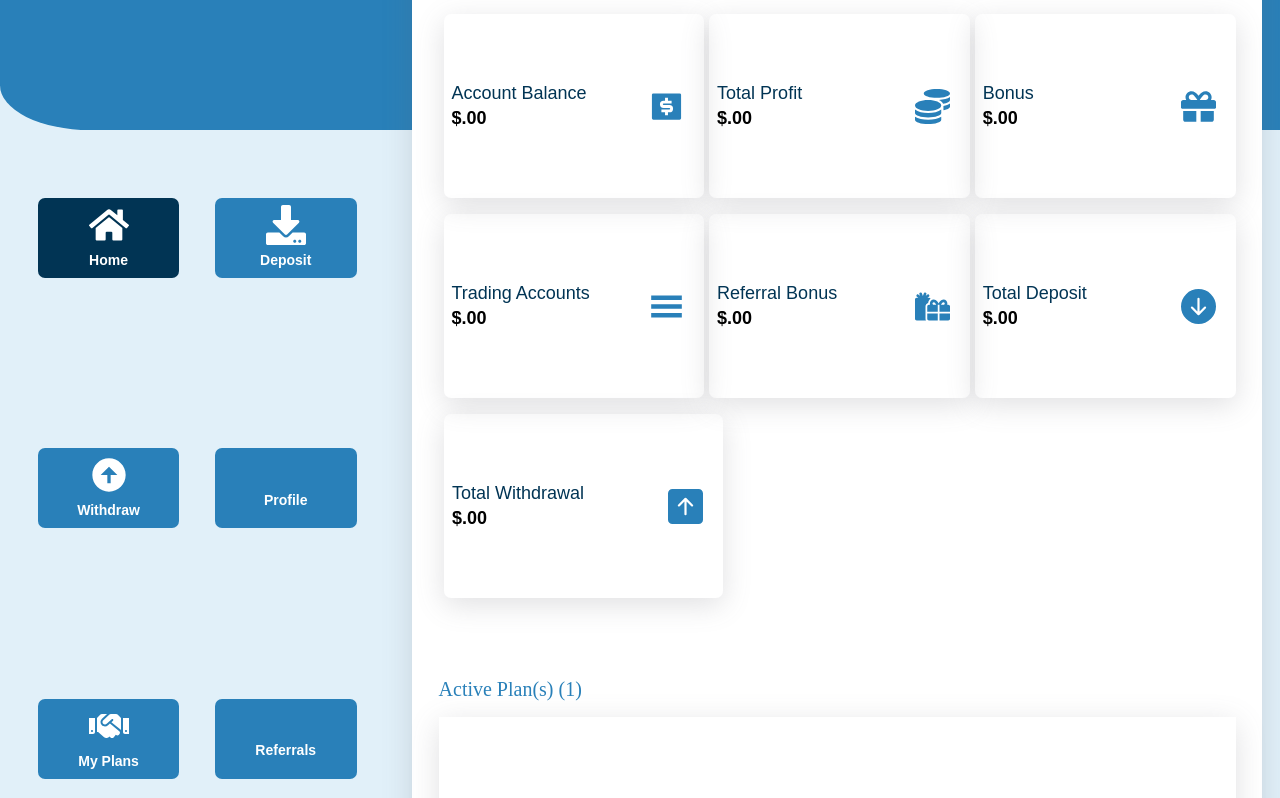
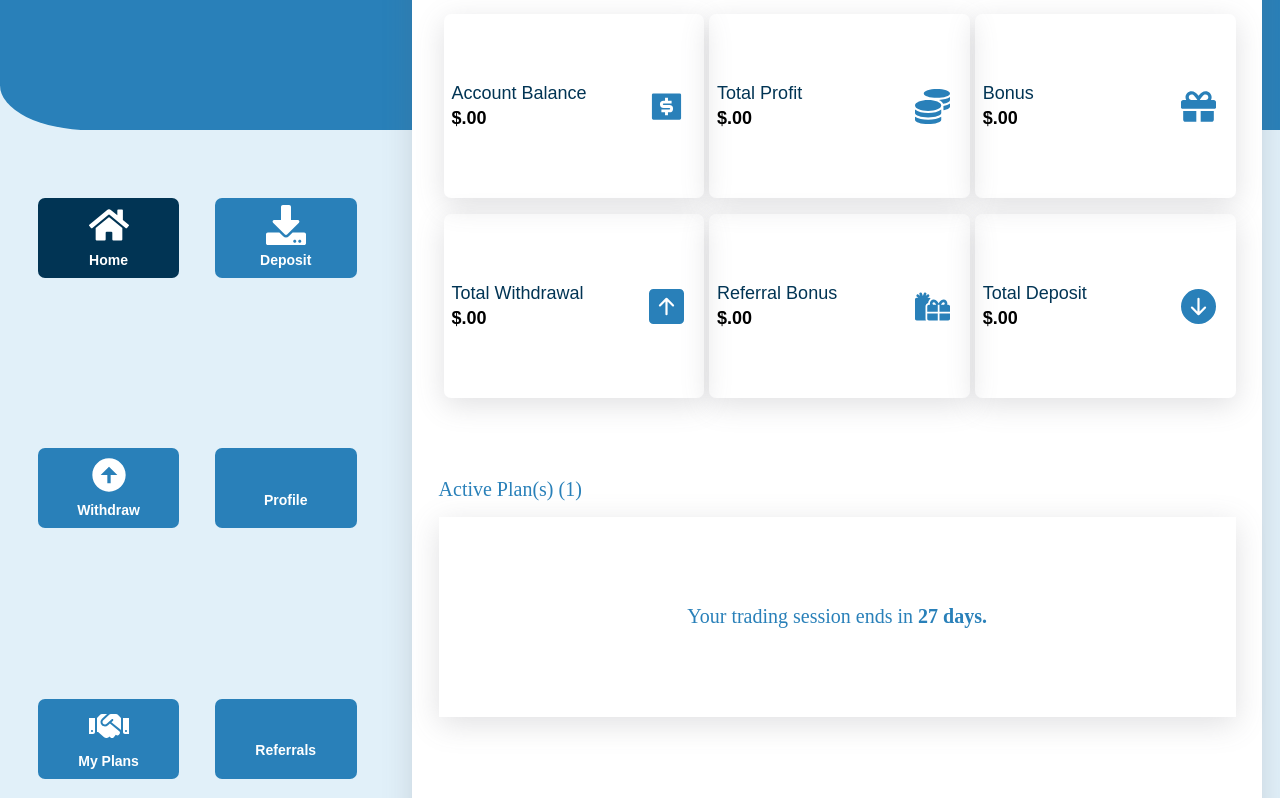
Before and after one commit to EbukaNweje/whitebitsite, a React (Vite) app: page /#/userDashboard/1 in a window 1280 px wide. Shown: the part 510-1308 px from the top of the page. Built offline with nearby package versions, Linux system fonts and the light colour scheme; no server answers; some icons are missing.

Commit message:
Fix Code

```diff
--- a/src/components/dashboard/DashBoard/WelcomePage.jsx
+++ b/src/components/dashboard/DashBoard/WelcomePage.jsx
@@ -90,7 +90,7 @@ const WelcomePage = ({myPlans, myHome}) => {
 
                     <PaymentBoxdiv>
                         <PaymentBox>
-                        <Div> <TextDive><Span>Trading Accounts</Span> <p>${data?.tradingAccounts}.00</p></TextDive> <GiHamburgerMenu  style={{marginRight: "20px", fontSize: "35px", color:"#2980B9"}}/></Div>
+                        <Div> <TextDive><Span>Total Withdrawal</Span> <p>${data?.totalWithdrawal}.00</p></TextDive> <BsArrowUpSquareFill  style={{marginRight: "20px", fontSize: "35px", color:"#2980B9"}}/></Div>
                         </PaymentBox>
                         <PaymentBox>
                             <Div> <TextDive><Span>Referral Bonus</Span> <p>${data?.ref}.00</p></TextDive> <FaGifts  style={{marginRight: "20px", fontSize: "35px", color:"#2980B9"}}/></Div>
@@ -100,11 +100,11 @@ const WelcomePage = ({myPlans, myHome}) => {
                         </PaymentBox>
                     </PaymentBoxdiv>
 
-                    <PaymentBoxdiv>
+                    {/* <PaymentBoxdiv>
                         <PaymentBox>
                         <Div> <TextDive><Span>Total Withdrawal</Span> <p>${data?.totalWithdrawal}.00</p></TextDive> <BsArrowUpSquareFill  style={{marginRight: "20px", fontSize: "35px", color:"#2980B9"}}/></Div>
                         </PaymentBox>
-                    </PaymentBoxdiv>
+                    </PaymentBoxdiv> */}
                 </AccountSummary>
 
                 <ActivePlans>
```
